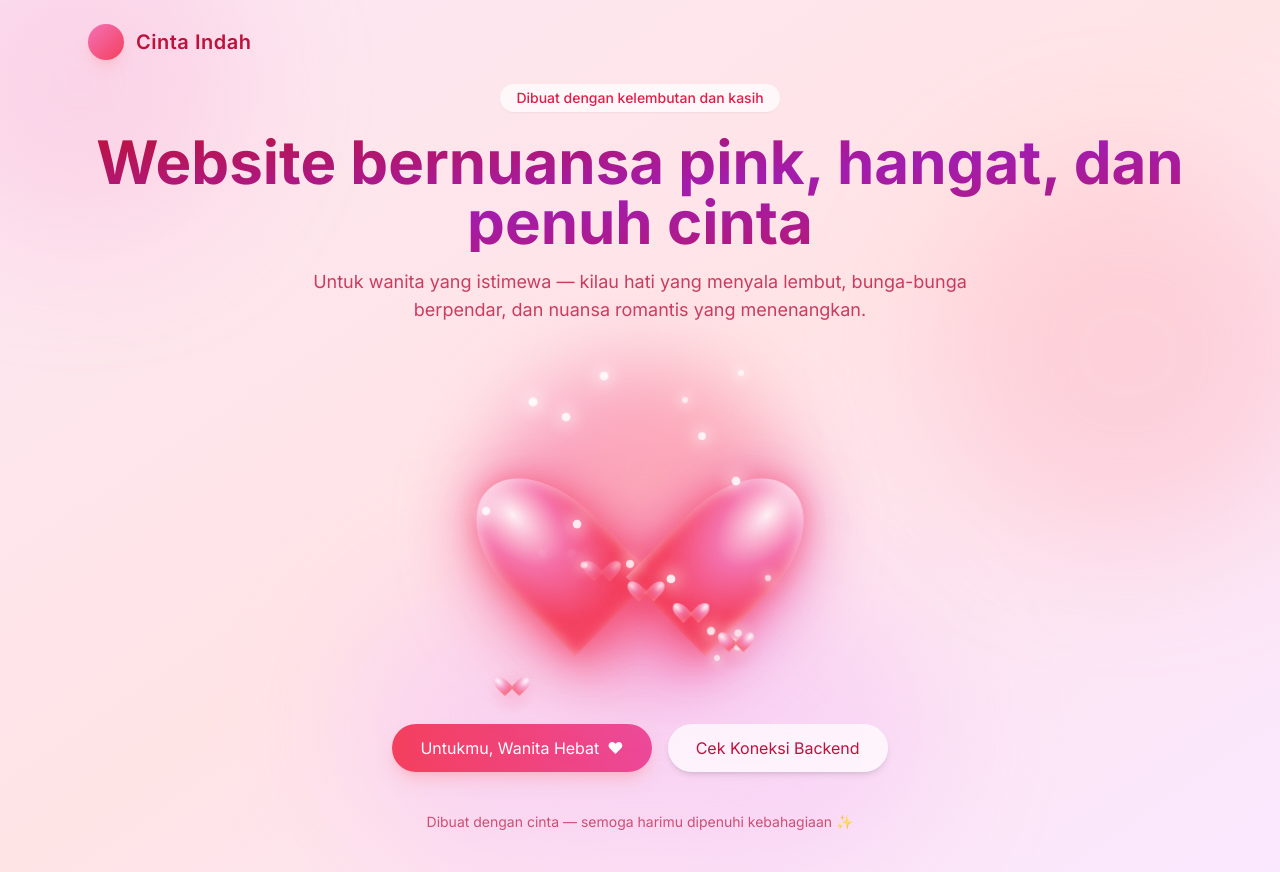
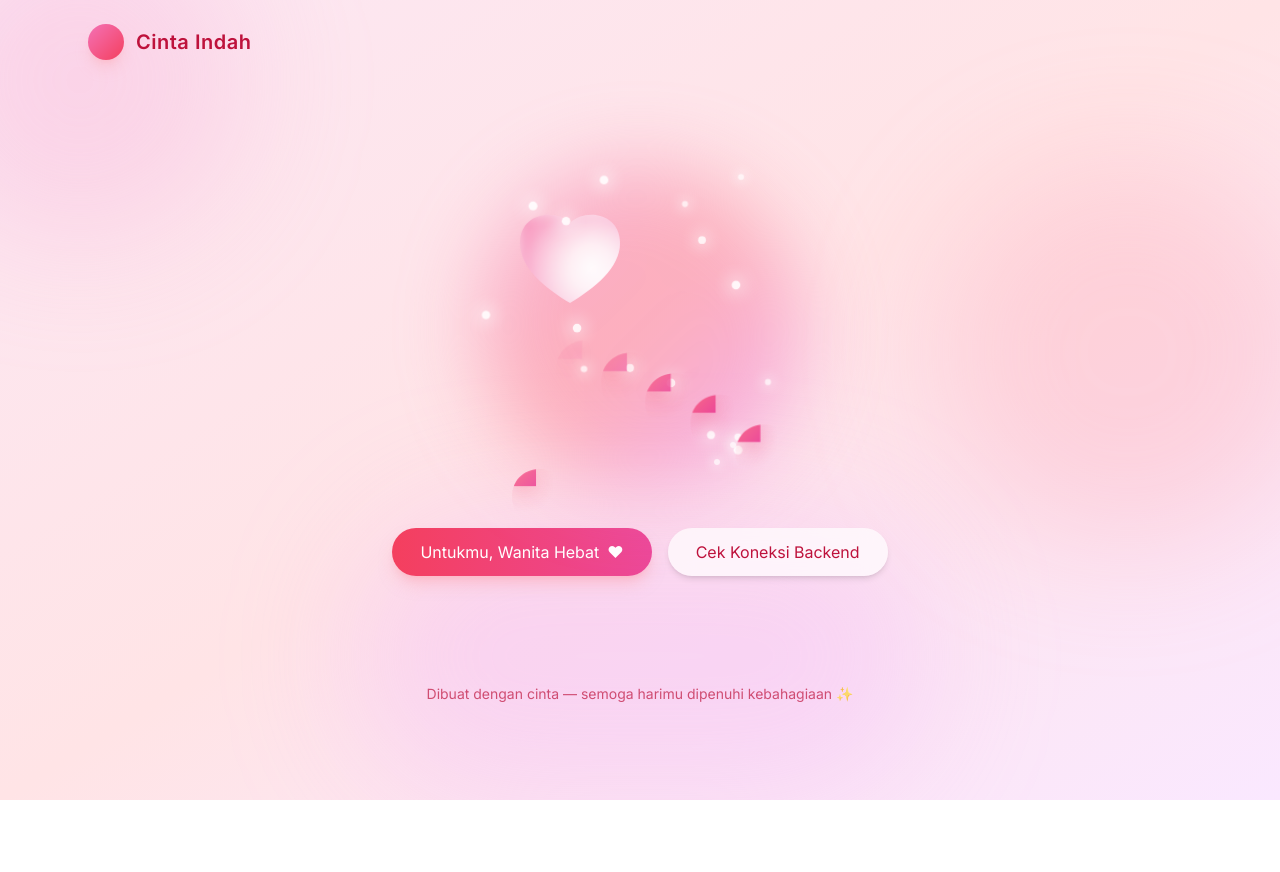
Before and after one commit to flames-25/frontend-repo_jjd9kv9t_58lq0i, a React (Vite) app: page / in a window 1280 px wide. After the commit the page ends 800 px from the top, so only its background shows below. Built offline with nearby package versions, Linux system fonts and the light colour scheme; a web font is replaced by a local one.

Commit message:
Update project prj_jjd9kv9t - 2025-11-11T13:59:28.588Z

```diff
--- a/src/App.jsx
+++ b/src/App.jsx
@@ -14,32 +14,21 @@ function App() {
       <header className="relative z-10 mx-auto flex w-full max-w-6xl items-center justify-between px-6 py-6">
         <div className="flex items-center gap-3">
           <span className="inline-flex h-9 w-9 items-center justify-center rounded-full bg-gradient-to-br from-pink-400 to-rose-500 shadow-lg shadow-rose-300/40">
-            <span className="i-heart" />
+            <span className="sr-only">Cinta</span>
           </span>
           <p className="text-xl font-semibold tracking-wide text-rose-700">Cinta Indah</p>
         </div>
       </header>
 
-      {/* Hero Section */}
+      {/* Hero Section (no title text) */}
       <main className="relative z-10 mx-auto flex min-h-[70vh] w-full max-w-6xl flex-col items-center justify-center px-6 text-center">
-        <p className="mb-3 inline-flex items-center rounded-full bg-white/70 px-4 py-1 text-sm font-medium text-rose-600 shadow-sm backdrop-blur-md">
-          Dibuat dengan kelembutan dan kasih
-        </p>
-        <h1 className="mt-2 bg-gradient-to-br from-rose-700 via-fuchsia-700 to-pink-700 bg-clip-text text-5xl font-extrabold leading-tight text-transparent sm:text-6xl">
-          Website bernuansa pink, hangat, dan penuh cinta
-        </h1>
-        <p className="mt-4 max-w-2xl text-lg text-rose-700/80">
-          Untuk wanita yang istimewa — kilau hati yang menyala lembut, bunga-bunga
-          berpendar, dan nuansa romantis yang menenangkan.
-        </p>
+        {/* Glowing Heart centerpiece */}
+        <div className="relative mt-4 h-64 w-64 sm:h-80 sm:w-80">
+          {/* Outer glow */}
+          <div className="absolute inset-0 rounded-full bg-gradient-to-br from-pink-400/50 via-rose-400/45 to-fuchsia-400/55 blur-2xl" />
 
-        {/* Glowing Heart centerpiece */}
-        <div className="relative mt-10 h-64 w-64 sm:h-80 sm:w-80">
-          {/* Outer glow */}
-          <div className="absolute inset-0 rounded-full bg-gradient-to-br from-pink-400/60 via-rose-400/50 to-fuchsia-400/60 blur-2xl" />
-
-          {/* Heart Shape */}
-          <div className="heart absolute left-1/2 top-1/2 h-40 w-40 -translate-x-1/2 -translate-y-1/2 sm:h-56 sm:w-56" />
+          {/* Improved Heart Shape (clip-path) */}
+          <div className="heart-shape absolute left-1/2 top-1/2 h-44 w-44 -translate-x-1/2 -translate-y-1/2 sm:h-60 sm:w-60" />
 
           {/* Sparkles */}
           <div className="absolute inset-0">
@@ -68,7 +57,7 @@ function App() {
                   animationDelay: `${i * 0.6}s`,
                 }}
               >
-                <div className="heart tiny" />
+                <div className="heart-mini" />
               </div>
             ))}
           </div>
@@ -101,7 +90,7 @@ function App() {
       <style>{`
         @keyframes pulseGlow {
           0%, 100% { filter: drop-shadow(0 0 12px rgba(244, 63, 94, 0.55)) drop-shadow(0 0 28px rgba(236, 72, 153, 0.45)); transform: translate(-50%, -50%) scale(1); }
-          50% { filter: drop-shadow(0 0 22px rgba(244, 63, 94, 0.8)) drop-shadow(0 0 42px rgba(236, 72, 153, 0.7)); transform: translate(-50%, -50%) scale(1.06); }
+          50% { filter: drop-shadow(0 0 26px rgba(244, 63, 94, 0.9)) drop-shadow(0 0 48px rgba(236, 72, 153, 0.75)); transform: translate(-50%, -50%) scale(1.06); }
         }
         @keyframes floatUp {
           0% { transform: translateY(0) scale(1); opacity: 0.9; }
@@ -112,26 +101,35 @@ function App() {
           0%, 100% { transform: scale(1); opacity: .8; }
           50% { transform: scale(1.5); opacity: 1; }
         }
-        .heart {
+
+        /* Heart using clip-path for crisp shape */
+        .heart-shape {
           position: absolute;
           transform: translate(-50%, -50%);
+          background: radial-gradient(110% 120% at 30% 25%, rgba(255,255,255,.95) 0%, rgba(255,255,255,.85) 8%, rgba(244,114,182,.7) 40%, rgba(244,63,94,.95) 88%),
+                      linear-gradient(135deg, #fb7185 0%, #ec4899 45%, #db2777 100%);
+          clip-path: path('M 50 15 C 35 0, 0 5, 0 35 C 0 60, 25 80, 50 95 C 75 80, 100 60, 100 35 C 100 5, 65 0, 50 15 Z');
+          /* Path is normalized to 100x100, scale with width/height */
+          box-shadow: inset 0 6px 12px rgba(255,255,255,.65), 0 20px 40px rgba(244,63,94,.35), 0 0 60px rgba(236,72,153,.35);
           animation: pulseGlow 2.8s ease-in-out infinite;
         }
-        .heart::before,
-        .heart::after {
+        .heart-shape::after {
           content: '';
           position: absolute;
-          width: 50%;
-          height: 80%;
-          background: radial-gradient(80% 90% at 50% 20%, rgba(255,255,255,.9), rgba(244,114,182,.6) 40%, rgba(244,63,94,.9) 80%);
-          border-radius: 50% 50% 0 0;
-          box-shadow: 0 18px 40px rgba(244, 63, 94, .35), inset 0 4px 14px rgba(255,255,255,.55);
+          inset: 0;
+          background: radial-gradient(60% 50% at 35% 30%, rgba(255,255,255,.65), transparent 60%);
+          pointer-events: none;
+          mix-blend-mode: screen;
         }
-        .heart::before { left: 0; transform: rotate(-45deg) translateX(18%); transform-origin: 100% 100%; }
-        .heart::after { right: 0; transform: rotate(45deg) translateX(-18%); transform-origin: 0 100%; }
-        .heart.tiny { width: 24px; height: 24px; animation: none; }
-        .heart.tiny::before,
-        .heart.tiny::after { box-shadow: 0 8px 20px rgba(244, 63, 94, .25), inset 0 3px 8px rgba(255,255,255,.55); background: radial-gradient(80% 90% at 50% 20%, rgba(255,255,255,.9), rgba(244,114,182,.7) 45%, rgba(244,63,94,.95) 85%); }
+
+        /* Mini floating hearts reusing same path */
+        .heart-mini {
+          width: 24px; height: 24px;
+          background: linear-gradient(135deg, #fb7185, #ec4899);
+          clip-path: path('M 50 15 C 35 0, 0 5, 0 35 C 0 60, 25 80, 50 95 C 75 80, 100 60, 100 35 C 100 5, 65 0, 50 15 Z');
+          box-shadow: 0 8px 20px rgba(244, 63, 94, .25);
+        }
+
         .float-heart { animation: floatUp 5s ease-in infinite; }
         .sparkle { animation: twinkle 1.6s ease-in-out infinite; }
       `}</style>
```
Also changed, not shown: 1 other file (tests, documents, lock files or other folders).
